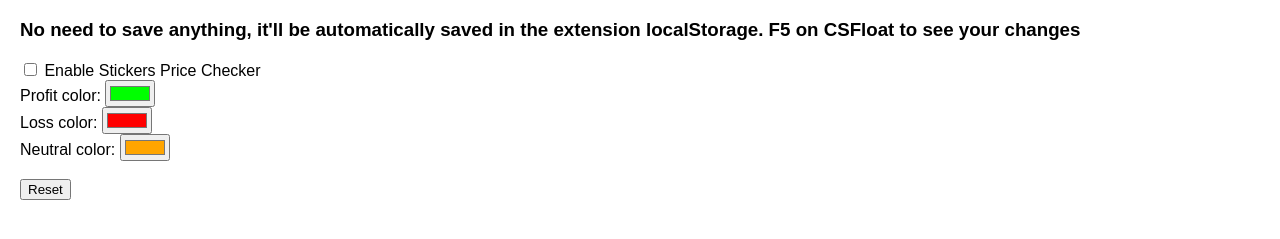
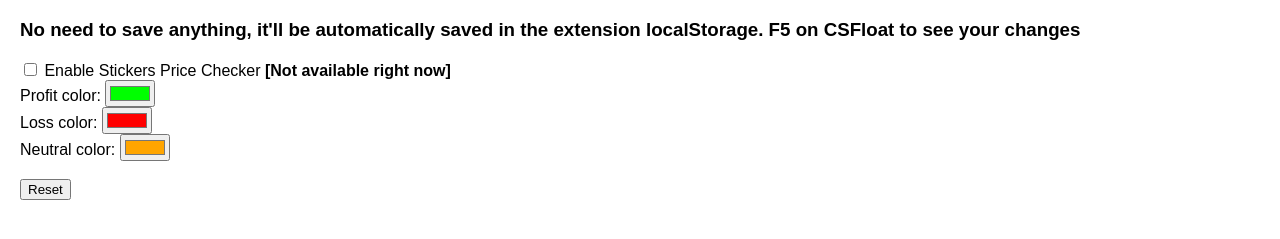
Before and after one commit to bycop/csfloat-buff-checker, a browser extension: page no-api-version/options.html in a window 1280 px wide. Shown: the part 61-300 px from the top of the page. Drawn offline with Linux system fonts and the light colour scheme.

Commit message:
fix: Edit readme + label

```diff
--- a/no-api-version/options.html
+++ b/no-api-version/options.html
@@ -10,7 +10,7 @@
 	<h1>Extension Options</h1>
 	<h3>No need to save anything, it'll be automatically saved in the extension localStorage. F5 on CSFloat to see your changes</h3>
 	<label>
-		<input type="checkbox" id="enableStickers"> Enable Stickers Price Checker
+		<input type="checkbox" id="enableStickers"> Enable Stickers Price Checker <strong>[Not available right now]</strong>
 	</label>
 	<br>
 	<label>
```
Also changed, not shown: assets/options.png (added), no-api-version/README.md.
